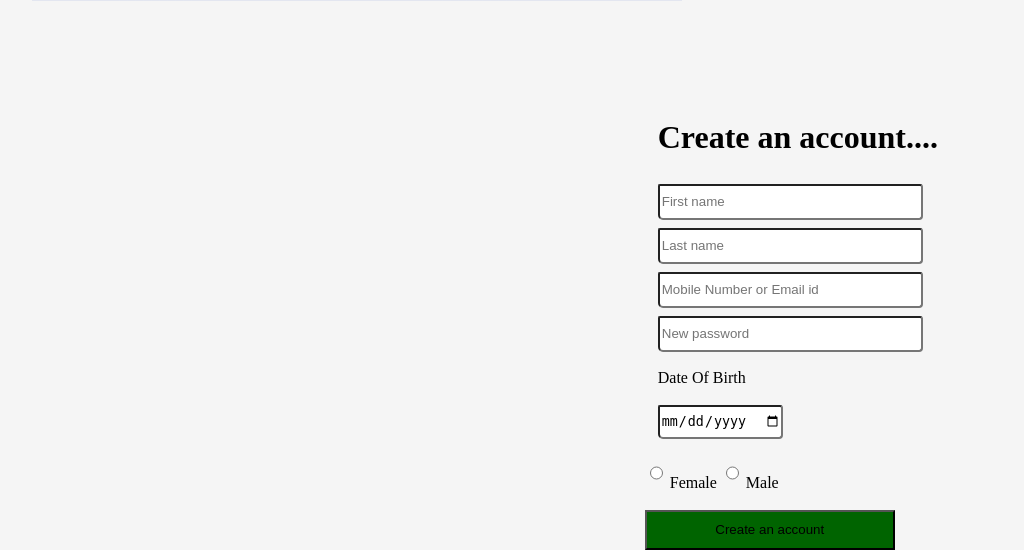
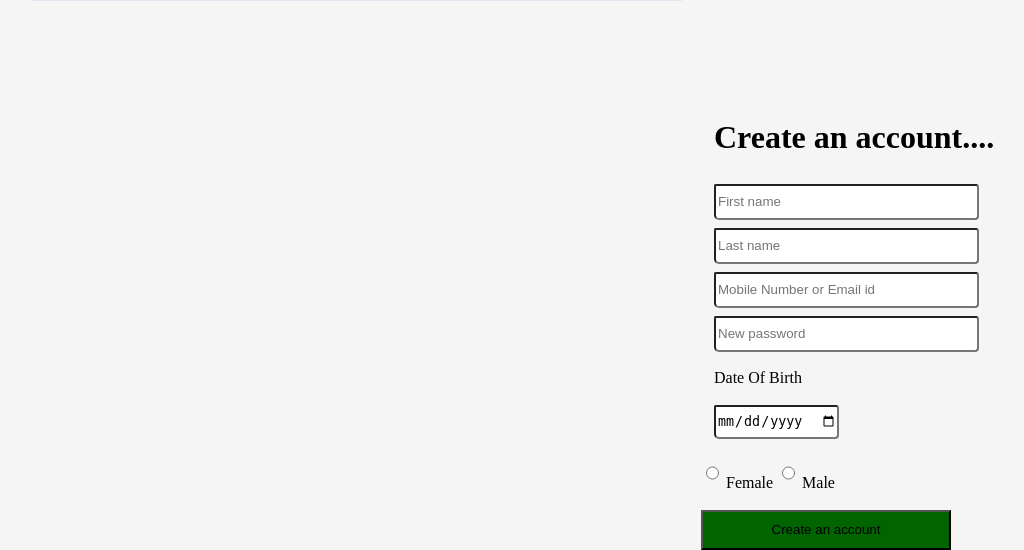
Before and after one commit to shilpasasidharan97/Facebook, a Django app: page / in a window 1280 px wide. Shown: the part 651-1201 px from the top of the page, without its empty margins (71-1095 px from the left). Run offline with Django 3.2, Linux system fonts and the light colour scheme.

Commit message:
header section

```diff
--- a/app1/templates/index.html
+++ b/app1/templates/index.html
@@ -35,7 +35,7 @@
         <div style="height: 450px;width: 650px;margin-top: 80px;justify-content: center;float: right;">
             <div>
                 <form action=""  style="float: right;margin-right: 250px;">
-                    <table style="padding: 10px;">
+                    <table style="padding: 10px;margin-right: -121px;">
                         <tr>
                             <td><b><h1>Create an account....</h1></b></td>
                         </tr>
```
